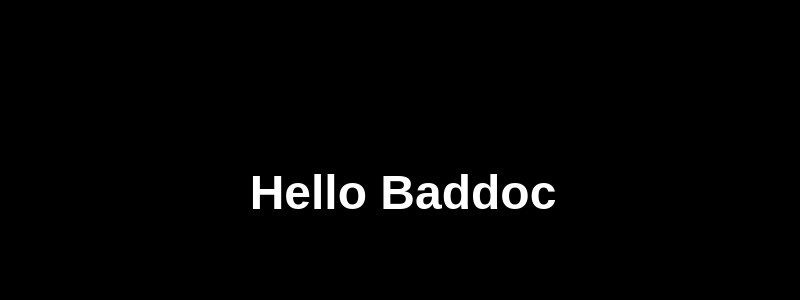
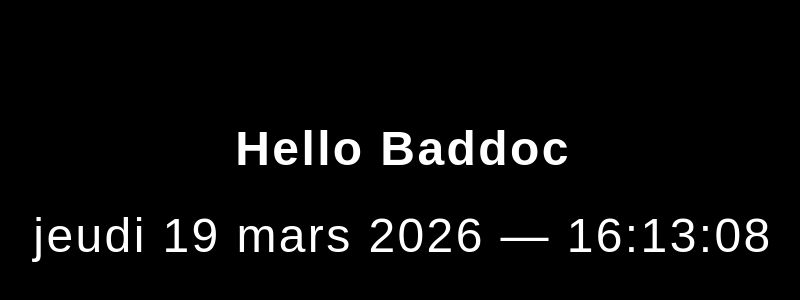
Before and after one commit to baddoc/hello-baddoc, a plain HTML site: page index.html in a window 1280 px wide. Shown: the part 208-508 px from the top of the page, without its empty margins (237-1037 px from the left). Drawn offline with Linux system fonts and the light colour scheme.

Commit message:
date et heure meme police

```diff
--- a/index.html
+++ b/index.html
@@ -1,13 +1,41 @@
 <!DOCTYPE html>
-<html>
+<html lang="fr">
 <head>
   <meta charset="UTF-8">
+  <meta name="viewport" content="width=device-width, initial-scale=1.0">
+  <title>Hello Baddoc</title>
   <style>
-    body { background: #000; height: 100vh; display: flex; align-items: center; justify-content: center; margin: 0; }
-    h1 { color: #fff; font-family: sans-serif; font-size: 3rem; }
+    * { margin: 0; padding: 0; box-sizing: border-box; }
+    body {
+      background: #000;
+      height: 100vh;
+      display: flex;
+      flex-direction: column;
+      align-items: center;
+      justify-content: center;
+      gap: 2rem;
+    }
+    h1, #datetime {
+      color: #fff;
+      font-family: sans-serif;
+      font-size: 3rem;
+      letter-spacing: 0.05em;
+    }
   </style>
 </head>
 <body>
   <h1>Hello Baddoc</h1>
+  <div id="datetime"></div>
+  <script>
+    function updateClock() {
+      const now = new Date();
+      document.getElementById('datetime').textContent =
+        now.toLocaleDateString('fr-FR', { weekday: 'long', year: 'numeric', month: 'long', day: 'numeric' })
+        + ' — '
+        + now.toLocaleTimeString('fr-FR');
+    }
+    updateClock();
+    setInterval(updateClock, 1000);
+  </script>
 </body>
 </html>
```
